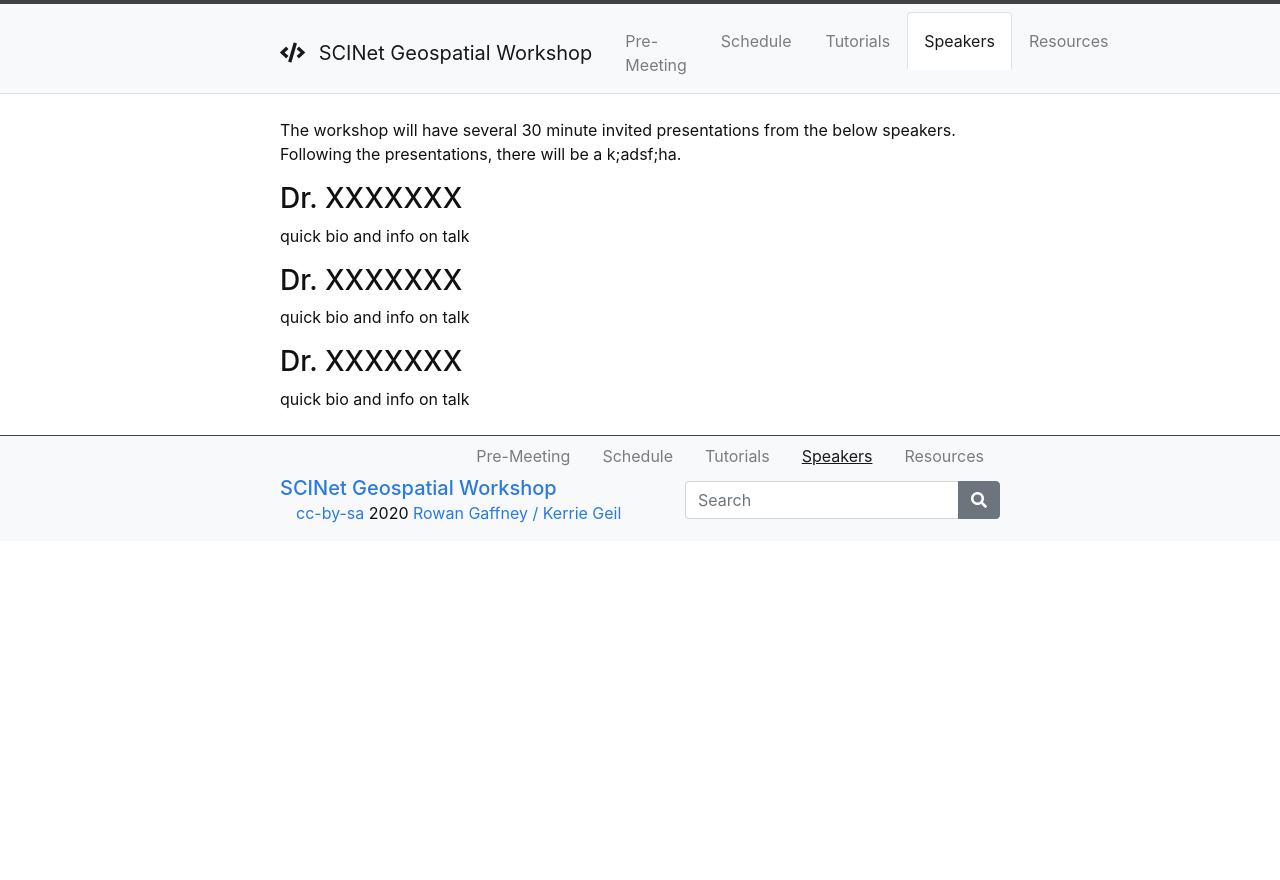
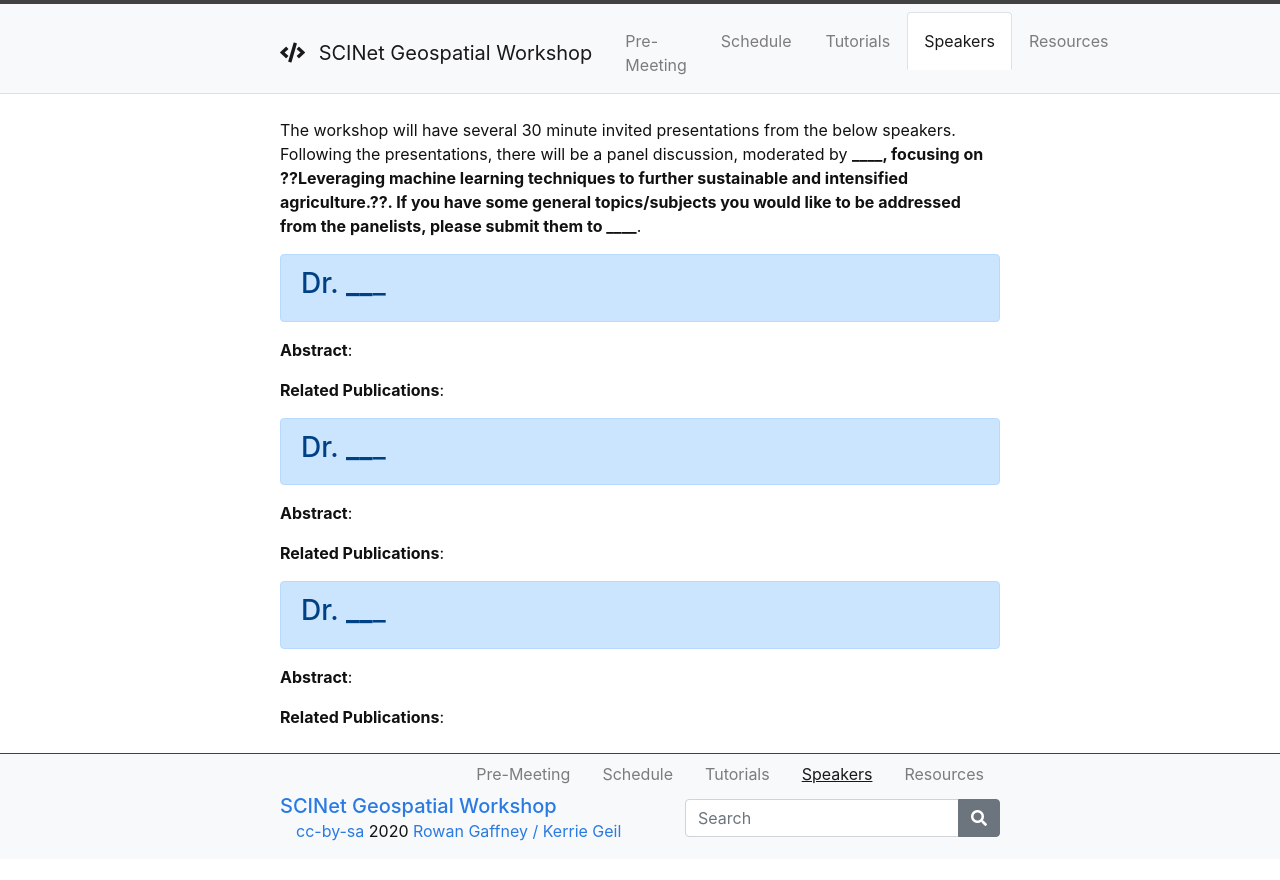
Before and after one commit to sstill88/SCINET-GEOSPATIAL-RESEARCH-WG, a Jekyll site: the page built from content/3-speakers.md, in a window 1280 px wide. Shown: the top 880 px of the page. Built offline with Jekyll 4.4.1, drawn with Linux system fonts in a browser that asks for light colours.

Commit message:
Updating content

```diff
--- a/content/3-speakers.md
+++ b/content/3-speakers.md
@@ -3,17 +3,26 @@ title: Speakers
 nav: true
 ---
 
-The workshop will have several 30 minute invited presentations from the below speakers. Following the presentations, there will be a k;adsf;ha.
+The workshop will have several 30 minute invited presentations from the below speakers. Following the presentations, there will be a panel discussion, moderated by __________, focusing on ??Leveraging machine learning techniques to further sustainable and intensified agriculture.??. If you have some general topics/subjects you would like to be addressed from the panelists, please submit them to __________.
 
 
-### Dr. XXXXXXX
+{% capture text %}### Dr. _______{% endcapture %}
+{% include alert.md text=text color=secondary %}
 
-quick bio and info on talk
+**Abstract**:
 
-### Dr. XXXXXXX
+**Related Publications**:
 
-quick bio and info on talk
+{% capture text %}### Dr. _______{% endcapture %}
+{% include alert.md text=text color=secondary %}
 
-### Dr. XXXXXXX
+**Abstract**:
 
-quick bio and info on talk
+**Related Publications**:
+
+{% capture text %}### Dr. _______{% endcapture %}
+{% include alert.md text=text color=secondary %}
+
+**Abstract**:
+
+**Related Publications**:
```
Also changed, not shown: content/2-tutorials.md (+12 -16 lines), index.md (+2 -2 lines).
